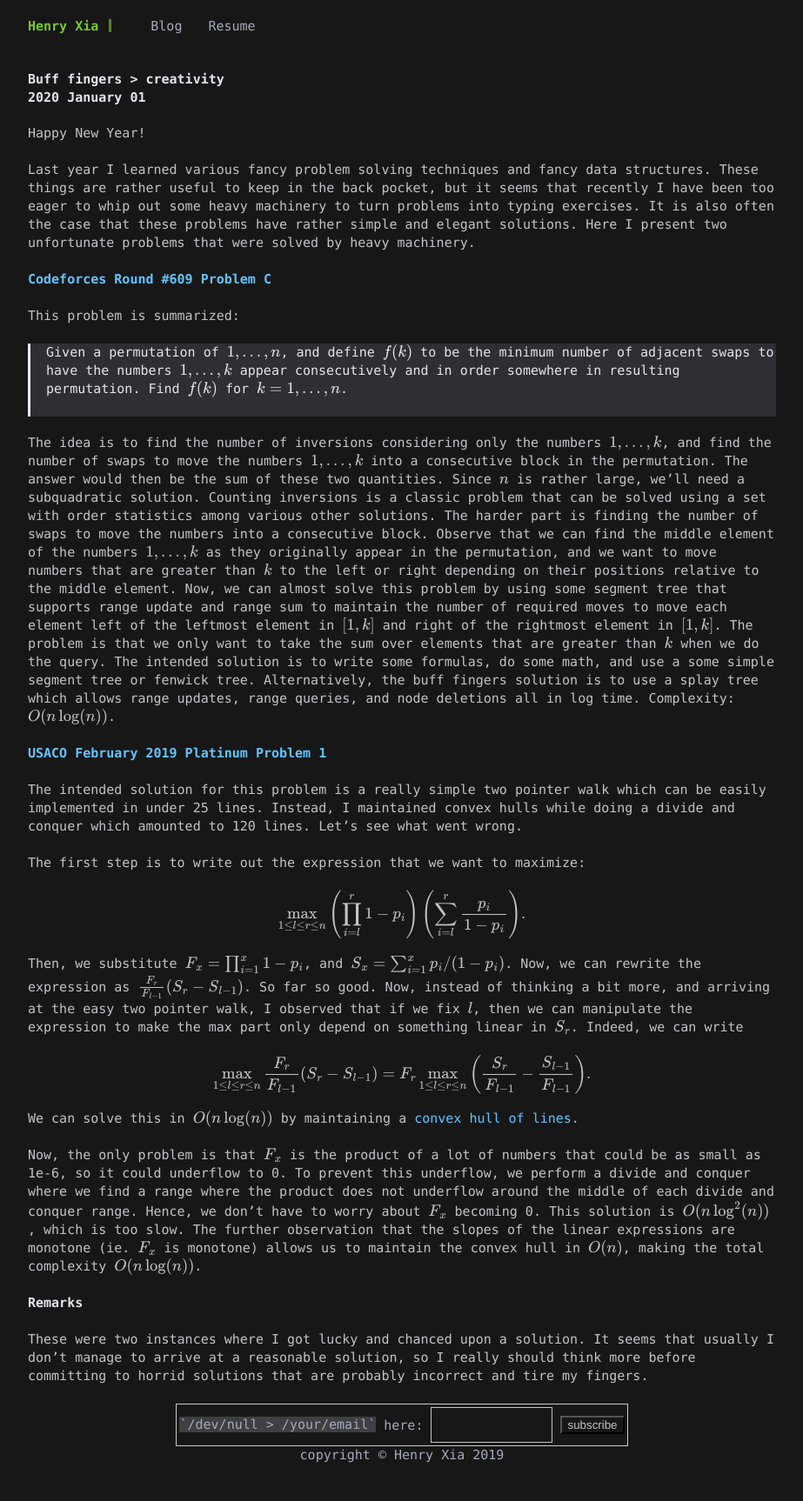
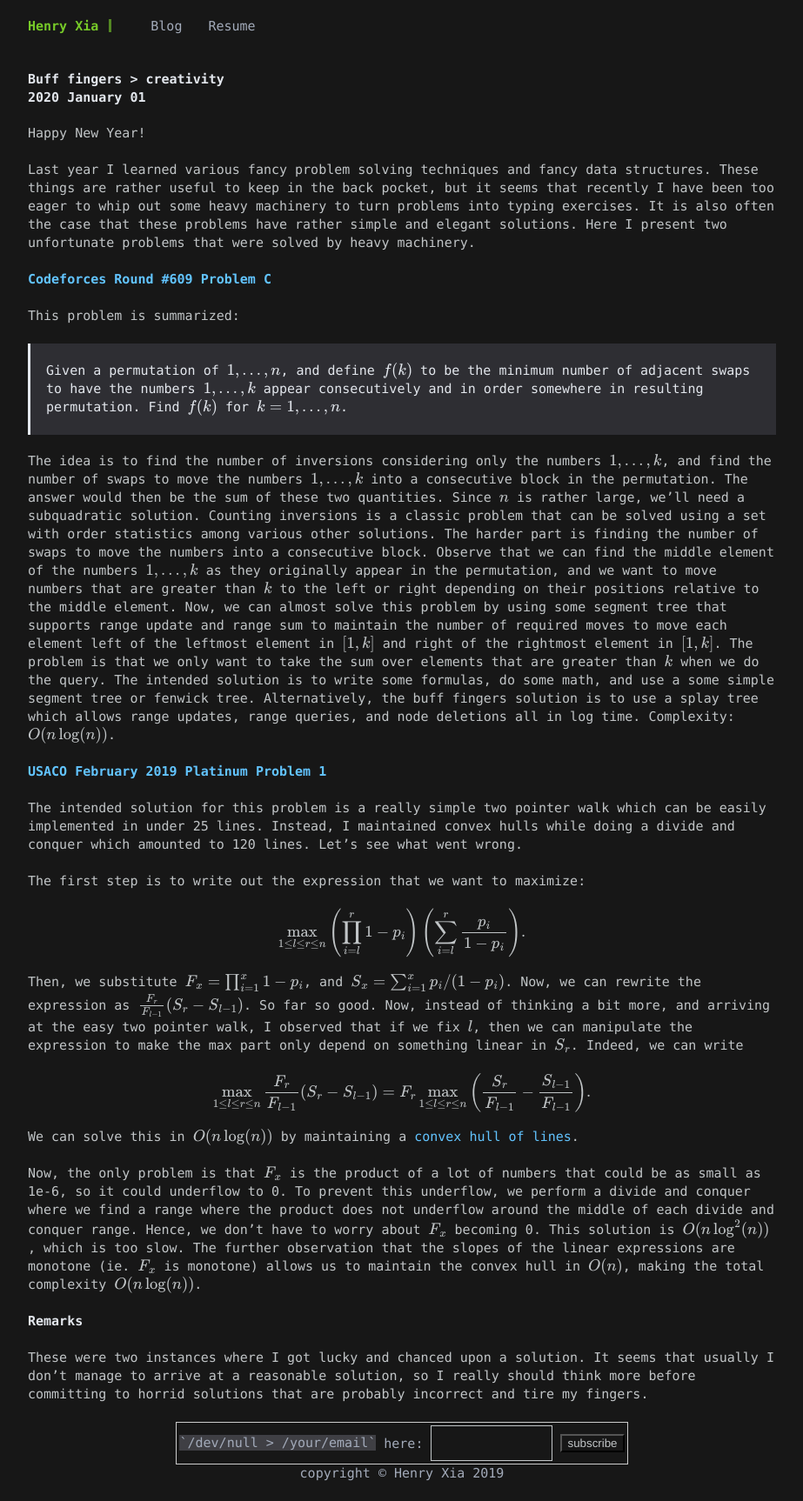
Before and after one commit to ehnryx/ehnryx.github.io, a Jekyll site: the page built from _posts/2020-01-01-buff-fingers.md, in a window 1280 px wide. Shown: the whole page at 87% size, without its empty margins (178-1101 px from the left). Built offline with Jekyll 4.4.1, drawn with Linux system fonts in a browser that asks for light colours; formulas are drawn with MathJax 3; before the commit the page ends 1705 px from its top, so only the background shows below that.

Commit message:
more css

```diff
--- a/css/terminal.css
+++ b/css/terminal.css
@@ -211,10 +211,8 @@ blockquote {
   overflow: hidden;
   border-left: 3px solid;
   background-color: var(--quote-bg-color);
-}
-
-blockquote.p {
-	margin-bottom: 0;
+	padding-top: var(--global-line-height);
+	padding-right: var(--global-line-height);
 }
 
 code {
```
